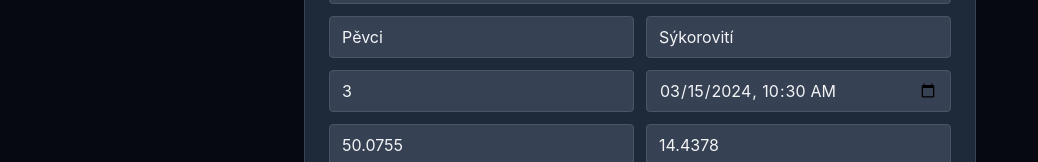
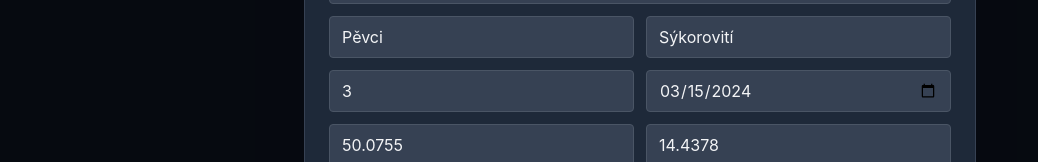
Before and after one commit to Mikulas-code/4IT427_bilm18_sem, a React (Vite) app: page /birds/1 in a window 1280 px wide. Both pictures are taken after a click on the button "Upravit". Shown: the part 185-347 px from the top of the page, without its empty margins (0-1038 px from the left). Built offline with nearby package versions, Linux system fonts and the light colour scheme.

Commit message:
feat: uprava vsech date na date misto datetime

```diff
--- a/public/birds.json
+++ b/public/birds.json
@@ -6,7 +6,7 @@
     "order": "Pěvci",
     "family": "Sýkorovití",
     "location": { "lat": 50.0755, "lng": 14.4378 },
-    "date": "2024-03-15T10:30:00",
+    "date": "2024-03-15",
     "notes": "Viděna u krmítka",
     "seen": true,
     "count": 3,
@@ -19,7 +19,7 @@
     "order": "Pěvci",
     "family": "Pěnkavovití",
     "location": { "lat": 49.1951, "lng": 16.6068 },
-    "date": "2024-04-02T08:15:00",
+    "date": "2024-04-02",
     "notes": "Zpívala na větvi",
     "seen": true,
     "count": 1,
@@ -32,7 +32,7 @@
     "order": "Brodiví",
     "family": "Čapovití",
     "location": { "lat": 50.2092, "lng": 15.8328 },
-    "date": "2024-05-10T14:00:00",
+    "date": "2024-05-10",
     "notes": "Na louce u řeky",
     "seen": false,
     "count": 2,
@@ -45,7 +45,7 @@
     "order": "Pěvci",
     "family": "Drozdovití",
     "location": { "lat": 50.0755, "lng": 14.4378 },
-    "date": "2024-03-20T07:45:00",
+    "date": "2024-03-20",
     "notes": "Zpíval ráno v parku",
     "seen": true,
     "count": 1,
@@ -58,7 +58,7 @@
     "order": "Srostloprstí",
     "family": "Ledňáčkovití",
     "location": { "lat": 49.7444, "lng": 13.3775 },
-    "date": "2024-06-01T16:20:00",
+    "date": "2024-06-01",
     "notes": "U potoka, velmi rychlý",
     "seen": true,
     "count": 1,
--- a/src/components/BirdDetailEditForm.tsx
+++ b/src/components/BirdDetailEditForm.tsx
@@ -91,7 +91,7 @@ export function BirdDetailEditForm({
             onChange={(e) => setCount(e.target.value)}
           />
           <input
-            type="datetime-local"
+            type="date"
             className="bg-gray-700 border border-gray-600 rounded px-3 py-2 text-gray-100"
             value={date}
             onChange={(e) => setDate(e.target.value)}
--- a/src/components/NewBirdForm.tsx
+++ b/src/components/NewBirdForm.tsx
@@ -99,7 +99,7 @@ export function NewBirdForm({ onAddBird, onClose }: NewBirdFormProps) {
             onChange={(e) => setCount(e.target.value)}
           />
           <input
-            type="datetime-local"
+            type="date"
             className="bg-gray-700 border border-gray-600 rounded px-3 py-2 text-gray-100"
             value={date}
             onChange={(e) => setDate(e.target.value)}
```
